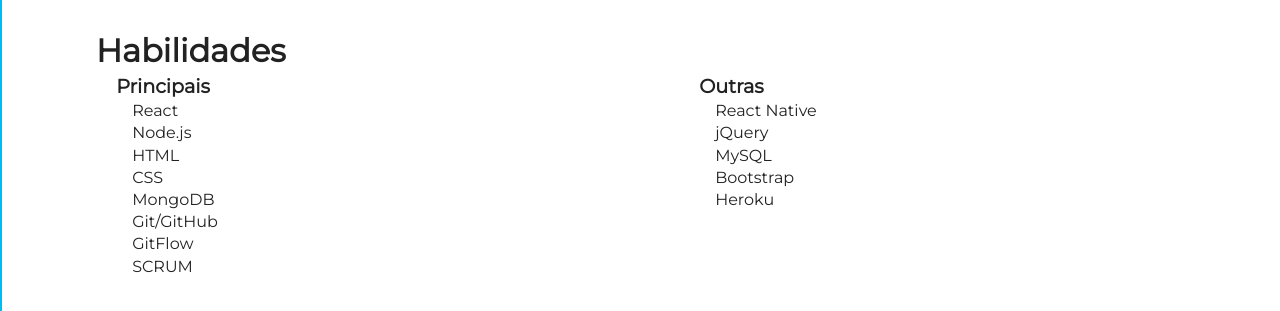
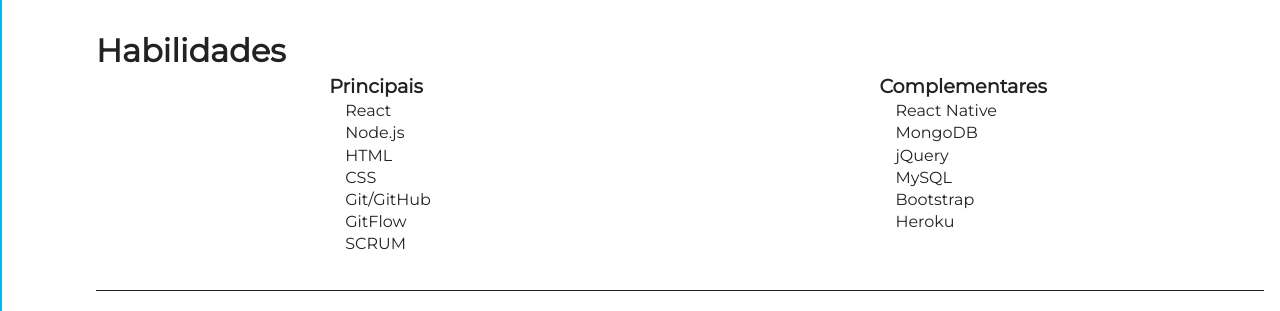
Before and after one commit to luizfchaves/Site-pessoal, a React (Create React App) app: page / in a window 1280 px wide. Shown: the part 260-571 px from the top of the page. Built offline with nearby package versions, Linux system fonts and the light colour scheme.

Commit message:
Atualizando habilidades

```diff
--- a/src/components/AboutMe/index.jsx
+++ b/src/components/AboutMe/index.jsx
@@ -75,24 +75,24 @@
           <div id="skills-header">
             <p className="title  distance-above">Habilidades</p>
           </div>
-          <div id="skills-body" className="row">
-            <div className="col-2">
+          <div id="skills-body">
+            <div>
               <p id="firstskills" className="text">
                 <span className="sub-title">Principais</span>
                 <span>React</span>
                 <span>Node.js</span>
                 <span>HTML</span>
                 <span>CSS</span>
-                <span>MongoDB</span>
                 <span>Git/GitHub</span>
                 <span>GitFlow</span>
                 <span>SCRUM</span>
               </p>
             </div>
-            <div className="col-2">
+            <div>
               <p id="othersSkills" className="text">
-                <span className="sub-title">Outras</span>
+                <span className="sub-title">Complementares</span>
                 <span>React Native</span>
+                <span>MongoDB</span>
                 <span>jQuery</span>
                 <span>MySQL</span>
                 <span>Bootstrap</span>
--- a/src/components/AboutMe/styles.css
+++ b/src/components/AboutMe/styles.css
@@ -35,6 +35,8 @@
   align-items: center;
 }
 #skills-body {
+  display: flex;
+  justify-content: space-around;
   transition: 0.5s ease;
   border: 1px solid var(--background-color);
   overflow: hidden;
@@ -57,3 +59,10 @@
   height: 1px !important;
   overflow: hidden;
 }
+
+@media (max-width: 48rem), (max-height: 30rem) {
+  #skills-body {
+    justify-content: space-around;
+    flex-direction: column;
+  }
+}
```
